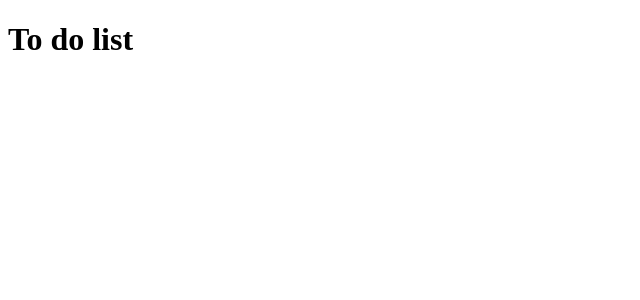
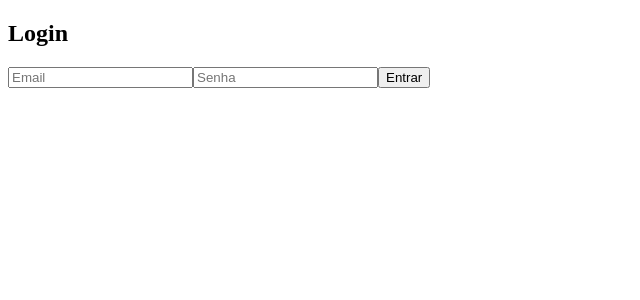
Before and after one commit to FranTadiello/to-do-list, a React (Vite) app in the folder front/: page / in a window 1280 px wide. Shown: the top 300 px of the page, without its empty margins (0-640 px from the left). Built offline with nearby package versions, Linux system fonts and the light colour scheme.

Commit message:
feat: estrutura inicial auth e tasks e add cors

```diff
--- a/front/src/App.tsx
+++ b/front/src/App.tsx
@@ -1,9 +1,14 @@
+import Login from "./app/pages/login";
+import Tasks from "./app/pages/task";
+
 function App() {
-  return (
-    <div>
-      <h1>To do list</h1>
-    </div>
-  );
+  const token = localStorage.getItem("token");
+
+  if (!token) {
+    return <Login />;
+  }
+
+  return <Tasks />;
 }
 
 export default App;
--- /dev/null
+++ b/front/src/app/api/api.ts
@@ -0,0 +1,17 @@
+import axios from "axios";
+
+const api = axios.create({
+  baseURL: "http://localhost:8000",
+});
+
+api.interceptors.request.use((config) => {
+  const token = localStorage.getItem("token");
+
+  if (token) {
+    config.headers.Authorization = `Bearer ${token}`;
+  }
+
+  return config;
+});
+
+export default api;
--- /dev/null
+++ b/front/src/app/pages/login.tsx
@@ -0,0 +1,48 @@
+import { useState } from "react";
+import { login } from "../services/auth.service";
+
+function Login() {
+  const [email, setEmail] = useState("");
+  const [password, setPassword] = useState("");
+
+  const handleSubmit = async (e: React.SubmitEvent<HTMLFormElement>) => {
+    e.preventDefault();
+
+    try {
+      const responseToken = await login({
+        username: email,
+        password,
+      });
+
+      localStorage.setItem("token", responseToken.access_token);
+      alert("Login realizado com sucesso!");
+      window.location.reload();
+    } catch (error) {
+      alert("Erro ao fazer login");
+    }
+  };
+
+  return (
+    <form onSubmit={handleSubmit}>
+      <h2>Login</h2>
+
+      <input
+        type="email"
+        placeholder="Email"
+        value={email}
+        onChange={(e) => setEmail(e.target.value)}
+      />
+
+      <input
+        type="password"
+        placeholder="Senha"
+        value={password}
+        onChange={(e) => setPassword(e.target.value)}
+      />
+
+      <button type="submit">Entrar</button>
+    </form>
+  );
+}
+
+export default Login;
--- /dev/null
+++ b/front/src/app/pages/task.tsx
@@ -0,0 +1,32 @@
+import { useEffect, useState } from "react";
+import { getTasks } from "../services/task.service";
+import type {Task} from "../types/task";
+
+function Tasks() {
+  const [tasks, setTasks] = useState<Task[]>([]);
+
+  useEffect(() => {
+    loadTasks();
+  }, []);
+
+  const loadTasks = async () => {
+    const data = await getTasks();
+    setTasks(data);
+  };
+
+  return (
+    <div>
+      <h2>Minhas Tasks</h2>
+
+      <ul>
+        {tasks.map((task) => (
+          <li key={task.id}>
+            {task.titulo} — {task.status}
+          </li>
+        ))}
+      </ul>
+    </div>
+  );
+}
+
+export default Tasks;
--- /dev/null
+++ b/front/src/app/services/auth.service.ts
@@ -0,0 +1,15 @@
+import api from "../api/api";
+import type{ LoginData, LoginResponse } from "../types/user";
+
+export const login = async (data: LoginData): Promise<LoginResponse> => {
+  const formData = new URLSearchParams();
+  formData.append("username", data.username);
+  formData.append("password", data.password);
+
+  const response = await api.post<LoginResponse>("/auth/login", formData);
+
+
+  console.log("Resposta login:", response.data);
+
+  return response.data;
+};
--- /dev/null
+++ b/front/src/app/services/task.service.ts
@@ -0,0 +1,24 @@
+import api from "../api/api";
+import type { Task, TaskCreate, TaskUpdate } from "../types/task";
+
+export const getTasks = async (): Promise<Task[]> => {
+  const response = await api.get("/task/");
+  return response.data;
+};
+
+export const createTask = async (data: TaskCreate): Promise<Task> => {
+  const response = await api.post("/task/create", data);
+  return response.data;
+};
+
+export const updateTask = async (
+  taskId: number,
+  data: TaskUpdate
+): Promise<Task> => {
+  const response = await api.patch(`/task/${taskId}`, data);
+  return response.data;
+};
+
+export const deleteTask = async (taskId: number): Promise<void> => {
+  await api.delete(`/task/${taskId}`);
+};
--- /dev/null
+++ b/front/src/app/types/task.ts
@@ -0,0 +1,20 @@
+export type TaskStatus = "pendente" | "em andamento" | "concluida";
+
+export interface Task {
+  id: number;
+  titulo: string;
+  descricao?: string;
+  status: TaskStatus;
+  data_criacao: string;
+}
+
+export interface TaskCreate {
+  titulo: string;
+  descricao?: string;
+}
+
+export interface TaskUpdate {
+  titulo?: string;
+  descricao?: string;
+  status?: TaskStatus;
+}
--- /dev/null
+++ b/front/src/app/types/user.ts
@@ -0,0 +1,14 @@
+export interface User {
+  id: number;
+  email: string;
+}
+
+export interface LoginData {
+  username: string;
+  password: string;
+}
+
+export interface LoginResponse {
+  access_token: string;
+  token_type: string;
+}
```
Also changed, not shown: 2 other files (tests, documents, lock files or other folders).
